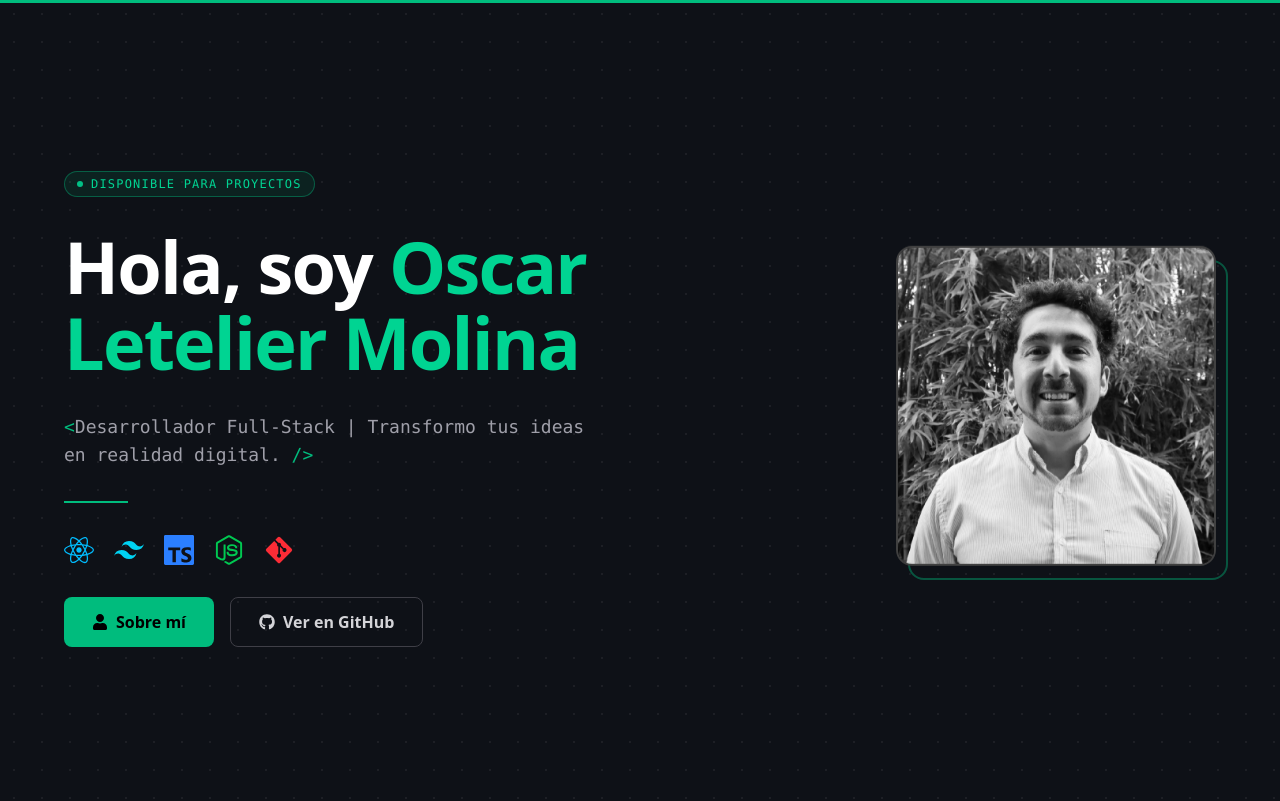
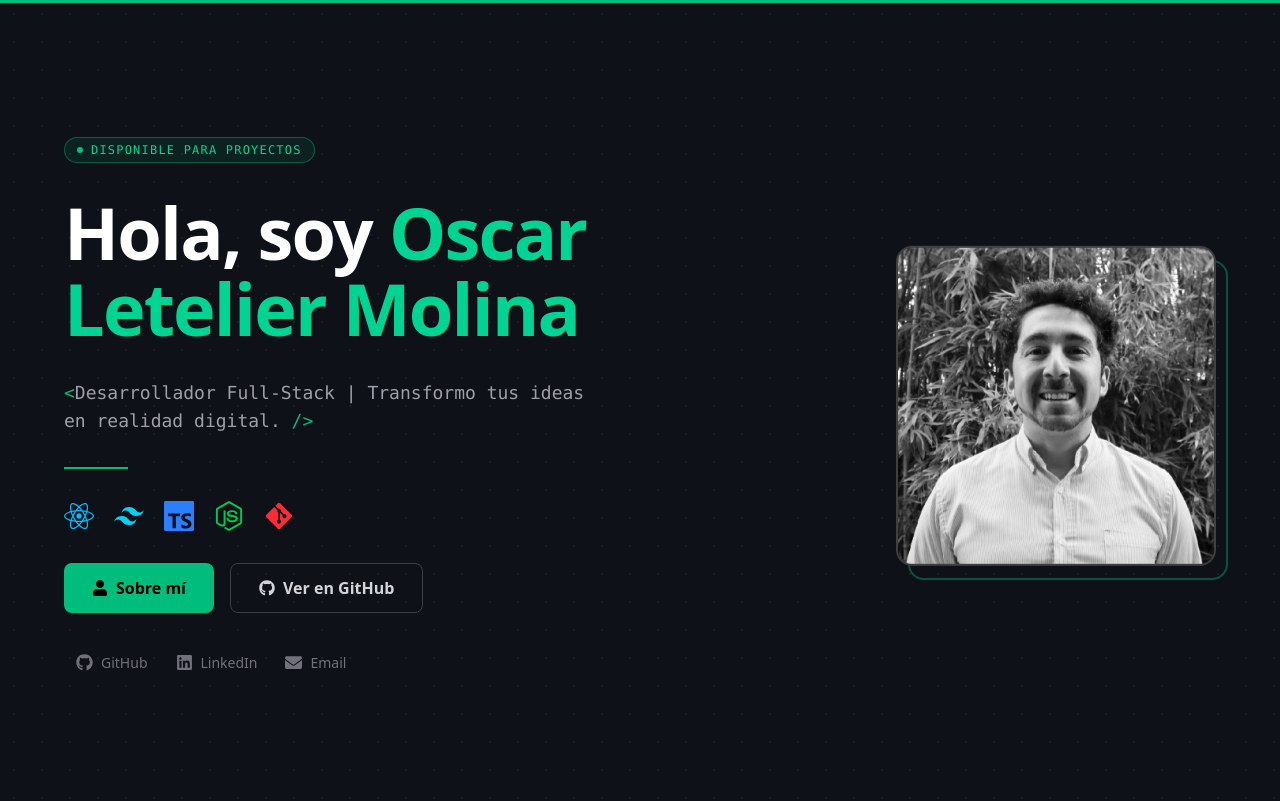
Before and after one commit to OscarLetelier/Oscar-Letelier-Web, a React (Vite) app: page / in a window 1280 px wide. Shown: the top 801 px of the page. Built offline with nearby package versions, Linux system fonts and the light colour scheme.

Commit message:
Update: Jusfity / Redes

```diff
--- a/src/components/Sections/About/About.tsx
+++ b/src/components/Sections/About/About.tsx
@@ -65,7 +65,7 @@ const About: React.FC = () => {
           {paragraphs.map((p, index) => (
             <motion.p
               key={index}
-              className="text-zinc-400 leading-relaxed text-base md:text-lg"
+              className="text-zinc-400 leading-relaxed text-base md:text-lg text-justify"
               variants={itemVariants}
             >
               {p.text.split(p.highlight || "").map((part, i) =>
--- a/src/components/Sections/Home/Home.tsx
+++ b/src/components/Sections/Home/Home.tsx
@@ -1,6 +1,7 @@
 import React from "react";
 import { motion, type Variants } from "framer-motion";
 import { homeData } from "@/data/homeData";
+import { socialLinks } from "@/data/socialsData";
 import oscarImage from "@/assets/images/oscar.webp";
 
 const containerVariants: Variants = {
@@ -109,6 +110,26 @@ const Home: React.FC = () => {
               </a>
             ))}
           </motion.div>
+
+          {/* Redes sociales */}
+          <motion.div
+            className="flex items-center gap-1 justify-center md:justify-start"
+            variants={itemVariants}
+          >
+            {socialLinks.map((link) => (
+              <a
+                key={link.name}
+                href={link.url}
+                target={link.isEmail ? "_self" : "_blank"}
+                rel="noopener noreferrer"
+                aria-label={link.name}
+                className="flex items-center gap-2 px-3 py-2 rounded-lg text-zinc-500 hover:text-emerald-400 hover:bg-emerald-500/10 transition-all duration-200 text-sm"
+              >
+                <link.icon size={17} />
+                <span className="hidden sm:inline">{link.name}</span>
+              </a>
+            ))}
+          </motion.div>
         </motion.div>
 
         {/* ── Columna de imagen ── */}
```
